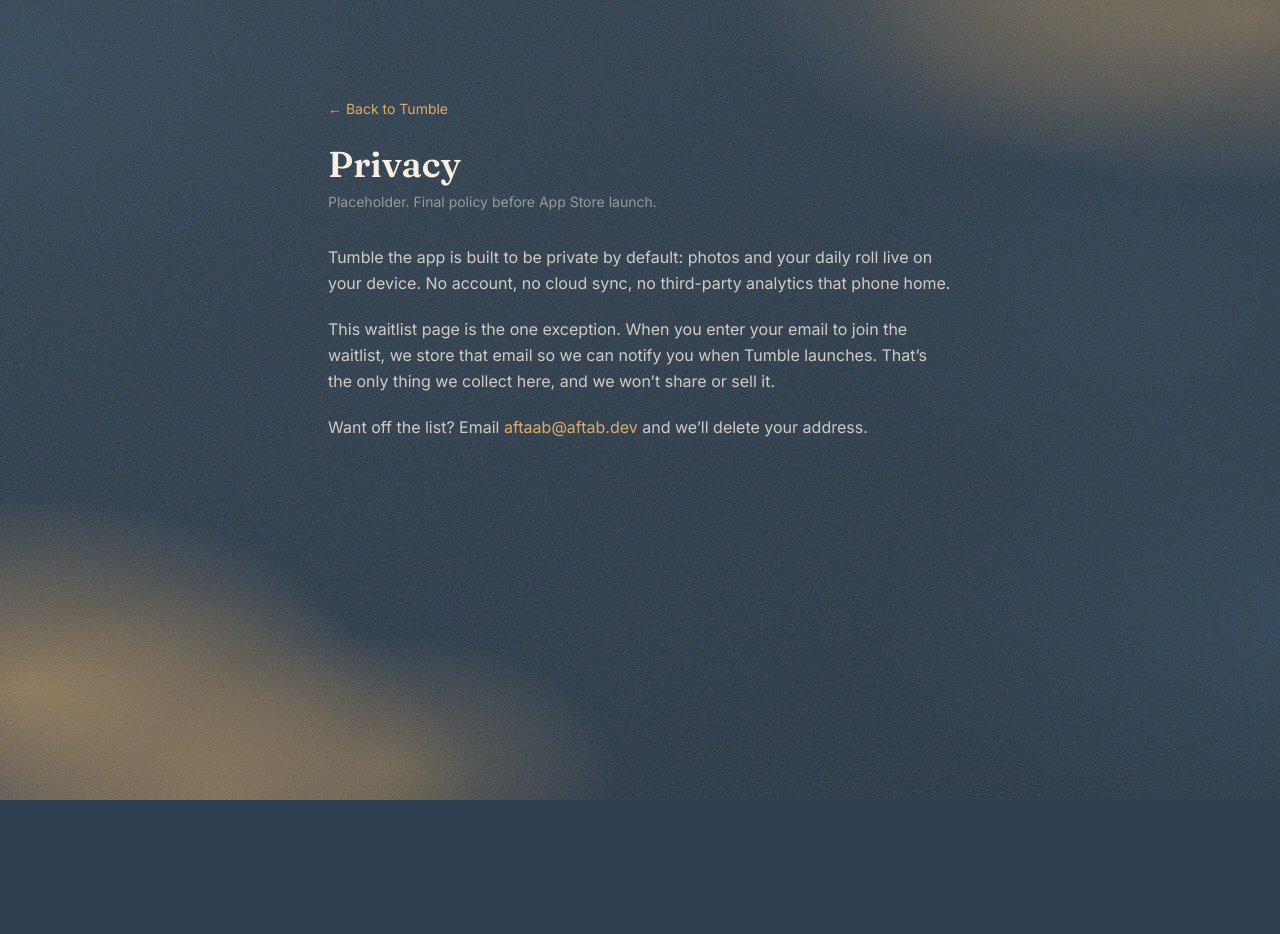
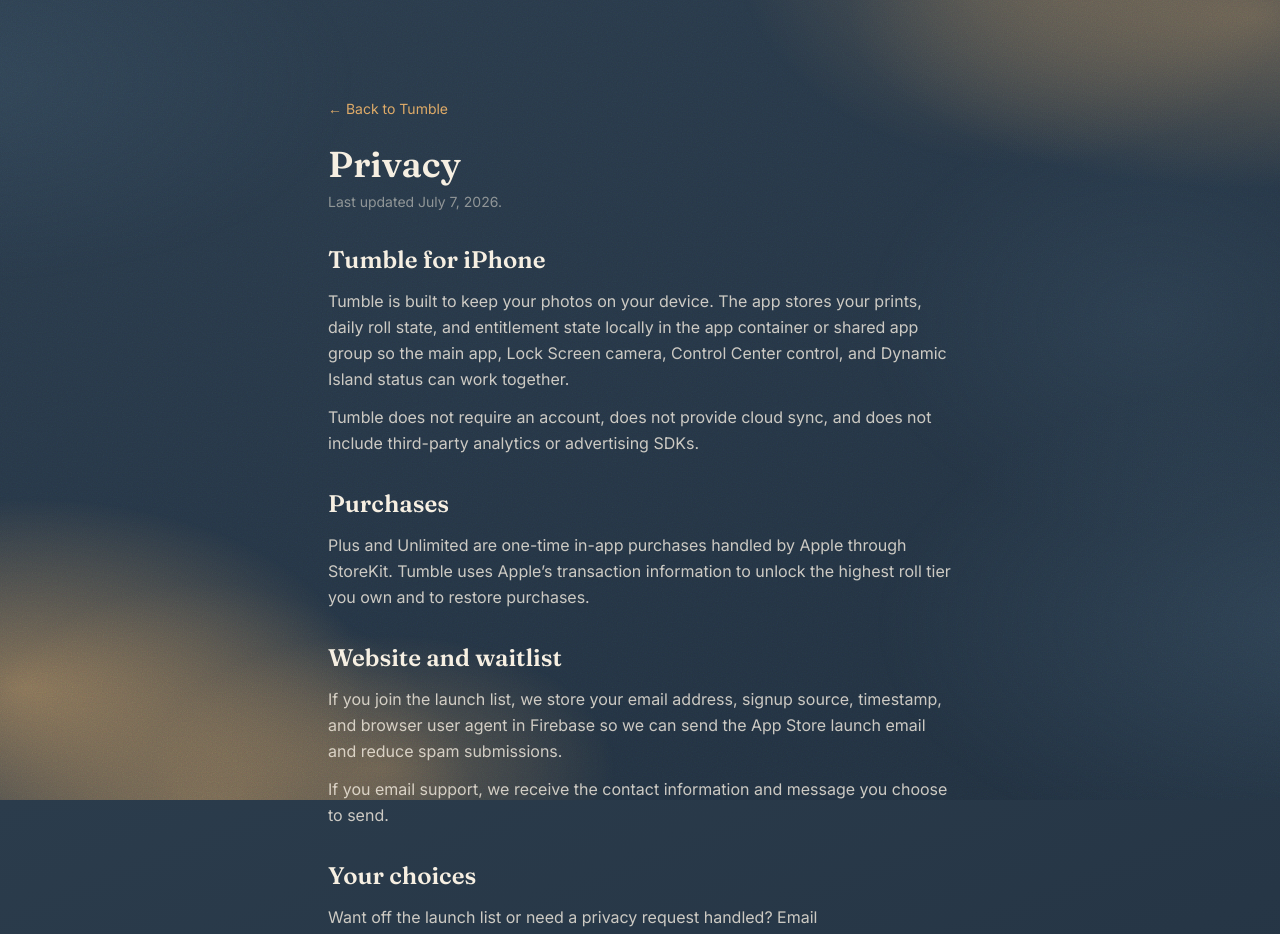
Before and after one commit to maskedsyntax/tumble, a Next.js app in the folder web/: page /privacy in a window 1280 px wide. Shown: the top 934 px of the page. Before the commit the page ends 800 px from the top, so only its background shows below. Built offline with nearby package versions, Linux system fonts and the light colour scheme.

Commit message:
Update website for App Store prep

```diff
--- a/web/src/app/(legal)/privacy/page.tsx
+++ b/web/src/app/(legal)/privacy/page.tsx
@@ -4,7 +4,7 @@
 
 export const metadata: Metadata = {
   title: "Privacy · Tumble",
-  description: "How Tumble handles your data. Short version: it mostly doesn't.",
+  description: "How Tumble handles app photos, purchases, waitlist emails, and support requests.",
 };
 
 export default function PrivacyPage() {
@@ -14,27 +14,64 @@
         &larr; Back to Tumble
       </Link>
       <h1 className="mt-6 font-display text-4xl font-semibold text-cream">Privacy</h1>
-      <p className="mt-2 text-sm text-cream/50">Placeholder. Final policy before App Store launch.</p>
+      <p className="mt-2 text-sm text-cream/50">Last updated July 7, 2026.</p>
 
-      <div className="mt-8 space-y-5 leading-relaxed text-cream/80">
-        <p>
-          Tumble the app is built to be private by default: photos and your daily
-          roll live on your device. No account, no cloud sync, no third-party
-          analytics that phone home.
+      <div className="mt-8 space-y-8 leading-relaxed text-cream/80">
+        <section>
+          <h2 className="font-display text-2xl font-semibold text-cream">
+            Tumble for iPhone
+          </h2>
+          <p className="mt-3">
+            Tumble is built to keep your photos on your device. The app stores
+            your prints, daily roll state, and entitlement state locally in the
+            app container or shared app group so the main app, Lock Screen
+            camera, Control Center control, and Dynamic Island status can work
+            together.
           </p>
-        <p>
-          This waitlist page is the one exception. When you enter your email to
-          join the waitlist, we store that email so we can notify you when Tumble
-          launches. That&rsquo;s the only thing we collect here, and we won&rsquo;t
-          share or sell it.
+          <p className="mt-3">
+            Tumble does not require an account, does not provide cloud sync, and
+            does not include third-party analytics or advertising SDKs.
           </p>
-        <p>
-          Want off the list? Email{" "}
+        </section>
+
+        <section>
+          <h2 className="font-display text-2xl font-semibold text-cream">
+            Purchases
+          </h2>
+          <p className="mt-3">
+            Plus and Unlimited are one-time in-app purchases handled by Apple
+            through StoreKit. Tumble uses Apple&rsquo;s transaction information to
+            unlock the highest roll tier you own and to restore purchases.
+          </p>
+        </section>
+
+        <section>
+          <h2 className="font-display text-2xl font-semibold text-cream">
+            Website and waitlist
+          </h2>
+          <p className="mt-3">
+            If you join the launch list, we store your email address, signup
+            source, timestamp, and browser user agent in Firebase so we can send
+            the App Store launch email and reduce spam submissions.
+          </p>
+          <p className="mt-3">
+            If you email support, we receive the contact information and message
+            you choose to send.
+          </p>
+        </section>
+
+        <section>
+          <h2 className="font-display text-2xl font-semibold text-cream">
+            Your choices
+          </h2>
+          <p className="mt-3">
+            Want off the launch list or need a privacy request handled? Email{" "}
             <a href="mailto:aftaab@aftab.dev" className="text-amber hover:underline">
               aftaab@aftab.dev
             </a>{" "}
-          and we&rsquo;ll delete your address.
+            and we will delete your waitlist address or respond to your request.
           </p>
+        </section>
       </div>
     </main>
   );
--- a/web/src/app/(legal)/terms/page.tsx
+++ b/web/src/app/(legal)/terms/page.tsx
@@ -4,7 +4,7 @@
 
 export const metadata: Metadata = {
   title: "Terms · Tumble",
-  description: "Terms for using the Tumble website and waitlist.",
+  description: "Terms for using the Tumble website, launch list, and iPhone app.",
 };
 
 export default function TermsPage() {
@@ -14,26 +14,54 @@
         &larr; Back to Tumble
       </Link>
       <h1 className="mt-6 font-display text-4xl font-semibold text-cream">Terms</h1>
-      <p className="mt-2 text-sm text-cream/50">Placeholder. Full terms before App Store launch.</p>
+      <p className="mt-2 text-sm text-cream/50">Last updated July 7, 2026.</p>
 
-      <div className="mt-8 space-y-5 leading-relaxed text-cream/80">
-        <p>
-          This site is a pre-launch page for Tumble, an iOS camera app in
-          development. Everything here (screenshots, mockups, features, timing)
-          is subject to change before release.
+      <div className="mt-8 space-y-8 leading-relaxed text-cream/80">
+        <section>
+          <h2 className="font-display text-2xl font-semibold text-cream">
+            Website and launch list
+          </h2>
+          <p className="mt-3">
+            This site introduces Tumble and lets you sign up for the App Store
+            launch email. Joining the launch list is free, is not a purchase,
+            and does not promise early access or a specific release date.
           </p>
-        <p>
-          Joining the waitlist signs you up to receive a launch notification by
-          email. It isn&rsquo;t a purchase or a promise of access, and you can
-          unsubscribe at any time.
+        </section>
+
+        <section>
+          <h2 className="font-display text-2xl font-semibold text-cream">
+            App availability
+          </h2>
+          <p className="mt-3">
+            Tumble is in final App Store submission prep. Features, pricing,
+            screenshots, and device support may still change before the App
+            Store listing is live.
           </p>
-        <p>
+        </section>
+
+        <section>
+          <h2 className="font-display text-2xl font-semibold text-cream">
+            Purchases
+          </h2>
+          <p className="mt-3">
+            The app is free to start and offers optional one-time in-app
+            purchases for higher daily shot limits. Purchases are processed by
+            Apple and are subject to Apple&rsquo;s App Store terms and policies.
+          </p>
+        </section>
+
+        <section>
+          <h2 className="font-display text-2xl font-semibold text-cream">
+            Support
+          </h2>
+          <p className="mt-3">
             Questions?{" "}
             <a href="mailto:aftaab@aftab.dev" className="text-amber hover:underline">
               aftaab@aftab.dev
             </a>
             .
           </p>
+        </section>
       </div>
     </main>
   );
--- a/web/src/app/layout.tsx
+++ b/web/src/app/layout.tsx
@@ -18,11 +18,11 @@
 
 const SITE_URL = "https://gettumbleapp.com";
 const DESCRIPTION =
-  "Tumble is a tiny lock-screen camera that makes you wait to see what you shot. Twelve shots a day. Shake to develop. Join the waitlist.";
+  "Tumble is a private iPhone camera in final App Store prep. Pull down from the Dynamic Island or Lock Screen, shoot a daily roll, then shake to develop.";
 
 export const metadata: Metadata = {
   metadataBase: new URL(SITE_URL),
-  title: "Tumble · A camera that makes you wait",
+  title: "Tumble · A slower camera you can own",
   description: DESCRIPTION,
   applicationName: "Tumble",
   keywords: ["camera", "film camera", "iPhone", "lock screen", "instant photo", "Tumble"],
@@ -31,12 +31,12 @@
     type: "website",
     url: SITE_URL,
     siteName: "Tumble",
-    title: "Tumble · A camera that makes you wait",
+    title: "Tumble · A slower camera you can own",
     description: DESCRIPTION,
   },
   twitter: {
     card: "summary_large_image",
-    title: "Tumble · A camera that makes you wait",
+    title: "Tumble · A slower camera you can own",
     description: DESCRIPTION,
   },
   icons: {
--- a/web/src/app/page.tsx
+++ b/web/src/app/page.tsx
@@ -1,6 +1,7 @@
 import Hero from "@/components/Hero";
 import RollExplainer from "@/components/RollExplainer";
 import DrawerMockup from "@/components/DrawerMockup";
+import AppProgress from "@/components/AppProgress";
 import Pricing from "@/components/Pricing";
 import Footer from "@/components/Footer";
 
@@ -10,6 +11,7 @@
       <Hero />
       <RollExplainer />
       <DrawerMockup />
+      <AppProgress />
       <Pricing />
       <Footer />
     </main>
--- a/web/src/app/support/page.tsx
+++ b/web/src/app/support/page.tsx
@@ -6,7 +6,7 @@
 
 export const metadata: Metadata = {
   title: "Support · Tumble",
-  description: "Get help with Tumble, the slower iPhone camera for daily photo rolls.",
+  description: "Get help with Tumble, the private iPhone camera for daily photo rolls.",
 };
 
 export default function SupportPage() {
@@ -25,8 +25,9 @@
             Need a hand with your roll?
           </h1>
           <p className="mt-5 leading-relaxed text-cream/80">
-            Tumble is still getting ready for launch. If something feels unclear,
-            broken, or oddly exposed, send a note and we will help from there.
+            Tumble is in final App Store submission prep. For launch questions,
+            purchase restores, privacy requests, or bug reports, email support
+            and we will help from there.
           </p>
 
           <a
@@ -67,8 +68,8 @@
             Press and feedback
           </h2>
           <p className="mt-3 leading-relaxed">
-            Send product feedback, bug notes, or anything that helps make Tumble
-            feel more like a real pocket camera.
+            Send product feedback, bug notes, press questions, or review-copy
+            requests before the App Store page goes live.
           </p>
         </article>
       </section>
--- /dev/null
+++ b/web/src/components/AppProgress.tsx
@@ -0,0 +1,65 @@
+const SURFACES = [
+  {
+    name: "Lock Screen capture",
+    status: "Built",
+    body: "A LockedCameraCapture extension opens Tumble without turning the app into another feed.",
+  },
+  {
+    name: "Dynamic Island camera",
+    status: "Built",
+    body: "Pull from the island, shoot, and watch the print fall back into the Drawer.",
+  },
+  {
+    name: "Daily roll logic",
+    status: "Built",
+    body: "Twelve free shots reset daily, with Plus and Unlimited handled by StoreKit 2.",
+  },
+  {
+    name: "Private storage",
+    status: "Built",
+    body: "Photos stay on device in the shared app container. No account, no cloud, no analytics SDK.",
+  },
+];
+
+export default function AppProgress() {
+  return (
+    <section className="relative z-10 mx-auto grid max-w-5xl gap-9 px-6 py-14 md:grid-cols-[0.9fr_1.1fr] md:items-center md:py-18">
+      <div>
+        <div className="mb-3 text-xs font-semibold uppercase tracking-widest text-gold">
+          Current build
+        </div>
+        <h2 className="font-display text-3xl font-semibold leading-tight text-cream sm:text-4xl">
+          The app is in final submission prep.
+        </h2>
+        <p className="mt-4 leading-relaxed text-cream/75">
+          Tumble has moved from waitlist idea to native iOS app: camera
+          extensions, Dynamic Island status, StoreKit purchases, privacy
+          manifests, and the Drawer-first shooting flow are now in place.
+        </p>
+        <p className="mt-4 text-sm font-medium text-amber">
+          Join the launch list and we will send one note when the App Store page
+          is live.
+        </p>
+      </div>
+
+      <div className="grid gap-3 sm:grid-cols-2">
+        {SURFACES.map((surface) => (
+          <article
+            key={surface.name}
+            className="border border-cream/14 bg-cream/[0.045] p-5 shadow-[0_18px_50px_-36px_rgba(0,0,0,0.9)] backdrop-blur-sm"
+          >
+            <div className="flex items-center justify-between gap-3">
+              <h3 className="font-display text-xl font-semibold text-cream">
+                {surface.name}
+              </h3>
+              <span className="shrink-0 rounded-full border border-amber/35 bg-amber/10 px-2.5 py-1 text-[10px] font-bold uppercase tracking-wider text-amber">
+                {surface.status}
+              </span>
+            </div>
+            <p className="mt-3 text-sm leading-relaxed text-cream/68">{surface.body}</p>
+          </article>
+        ))}
+      </div>
+    </section>
+  );
+}
--- a/web/src/components/ComingSoonBadge.tsx
+++ b/web/src/components/ComingSoonBadge.tsx
@@ -1,7 +1,7 @@
 /**
- * Pre-launch stand-in for the App Store CTA. The app has no listing yet, so the
- * badge is non-linking and muted, paired with a placeholder QR. Swap in the real
- * Apple badge + live URL + a QR to the listing once it exists (spec §9.1).
+ * Pre-submission stand-in for the App Store CTA. The app has no listing yet, so
+ * the badge is non-linking and muted, paired with a placeholder QR. Swap in the
+ * real Apple badge + live URL + a QR to the listing once it exists (spec §9.1).
  */
 export default function ComingSoonBadge() {
   return (
@@ -33,7 +33,7 @@
       </div>
 
       <p className="text-xs text-cream/50">
-        Coming to iPhone &middot; supported devices confirmed at launch
+        iPhone app in final submission prep &middot; supported devices confirmed at launch
       </p>
     </div>
   );
--- a/web/src/components/DrawerMockup.tsx
+++ b/web/src/components/DrawerMockup.tsx
@@ -91,8 +91,8 @@
         Your Drawer
       </h2>
       <p className="mb-8 max-w-md text-center text-cream/75">
-        Not a camera roll. A drawer you toss prints into, and they age the way
-        real photos do.
+        Not a camera roll and not a viewfinder-first app. Your home screen is a
+        pile of prints from today, with older days tucked into collections.
       </p>
 
       <div className="relative">
@@ -106,9 +106,17 @@
 
           {/* screen */}
           <div className="relative h-full w-full overflow-hidden rounded-[2rem] bg-gradient-to-b from-[#2a3a49] to-[#182430]">
+            <div
+              className="absolute left-1/2 top-9 z-20 flex -translate-x-1/2 items-center gap-1 rounded-full border border-amber/30 bg-black/60 px-3 py-1 text-[10px] font-semibold text-cream/90 shadow-lg shadow-black/30"
+              aria-hidden="true"
+            >
+              <span className="h-1.5 w-1.5 rounded-full bg-amber" />
+              7 left
+            </div>
+
             <div className="px-5 pt-9 pb-3">
               <div className="font-display text-lg font-semibold text-cream">Drawer</div>
-              <div className="text-[11px] text-cream/50">48 developed &middot; 7 left today</div>
+              <div className="text-[11px] text-cream/50">6 today &middot; 48 total</div>
             </div>
 
             {/* scattered pile */}
--- a/web/src/components/Footer.tsx
+++ b/web/src/components/Footer.tsx
@@ -5,7 +5,7 @@
         <div className="flex items-center gap-2 font-display text-base font-semibold text-cream/85">
           Tumble
           <span className="font-sans text-xs font-normal text-cream/50">
-            On-device. No account. No cloud.
+            Private iPhone camera. No subscription.
           </span>
         </div>
 
--- a/web/src/components/Hero.tsx
+++ b/web/src/components/Hero.tsx
@@ -6,7 +6,7 @@
     <section className="relative z-10 mx-auto flex min-h-[68dvh] max-w-2xl flex-col items-center justify-center px-6 pt-14 pb-12 text-center md:min-h-[70dvh] md:pt-20 md:pb-16">
       <span className="animate-fade-up mb-6 inline-flex items-center gap-2 rounded-full border border-cream/20 bg-cream/10 px-4 py-1.5 text-xs font-medium uppercase tracking-widest text-cream/80 backdrop-blur-sm">
         <span className="h-1.5 w-1.5 rounded-full bg-amber" />
-        Coming soon to iPhone · no monthly plan
+        Final App Store prep · no monthly plan
       </span>
 
       <h1 className="animate-fade-up font-display text-5xl font-semibold leading-[1.05] tracking-tight text-cream sm:text-6xl md:text-7xl">
@@ -16,12 +16,12 @@
       </h1>
 
       <p className="animate-fade-up mx-auto mt-6 max-w-lg text-lg leading-relaxed text-cream/80">
-        Twelve thoughtful shots a day are free. Shake to develop them. If you
-        want more, pay a small one-time fee and keep the extra rolls forever.
+        Pull the camera down from the Dynamic Island or Lock Screen, take one
+        of twelve daily shots, then shake to develop it into your Drawer.
       </p>
 
       <p className="animate-fade-up mt-3 text-sm font-medium text-amber">
-        No subscription. No renewal. No paying every month for a camera.
+        On-device. No account. No cloud. One-time upgrades only.
       </p>
 
       <div className="animate-fade-up mt-9 w-full max-w-md">
--- a/web/src/components/RollExplainer.tsx
+++ b/web/src/components/RollExplainer.tsx
@@ -7,17 +7,17 @@
   {
     kicker: "The Roll",
     title: "Twelve shots a day.",
-    body: "No ads, no unlocks, no “watch this for three more.” Just twelve, fresh each morning, enough to make every shot feel deliberate.",
+    body: "Your free roll resets every day. No ads, no watch-this unlocks, no feed disguised as a camera.",
   },
   {
-    kicker: "Pay once",
-    title: "Need more? Own more.",
-    body: "If twelve is not enough, unlock more rolls with a small one-time payment. No monthly subscription, no renewal, no forever meter running in the background.",
+    kicker: "Island camera",
+    title: "Pull down to shoot.",
+    body: "The camera lives as a small top handle. Drag it open, take the shot, and the print drops straight back into the Drawer.",
   },
   {
     kicker: "Shake to develop",
     title: "You have to wait for it.",
-    body: "Take a shot and it comes out blank, face-down. Give your phone a shake and watch it develop, washed-out at first, settling into full color like real instant film.",
+    body: "Fresh prints start blank. Shake your phone to develop them, or press and hold when motion is reduced.",
   },
 ];
 
--- a/web/src/components/WaitlistForm.tsx
+++ b/web/src/components/WaitlistForm.tsx
@@ -39,7 +39,7 @@
 
       if (res.ok && data.ok) {
         setStatus("success");
-        setMessage("You're on the list. We'll email you when Tumble ships.");
+        setMessage("You're on the list. We'll email you when Tumble hits the App Store.");
         setEmail("");
       } else {
         setStatus("error");
@@ -60,7 +60,7 @@
       >
         <p className="font-display text-xl text-cream">You&rsquo;re on the list.</p>
         <p className="mt-1 text-sm text-cream/70">
-          We&rsquo;ll email you when the no-subscription camera ships.
+          We&rsquo;ll email you when the App Store page is live.
         </p>
       </div>
     );
@@ -69,7 +69,7 @@
   return (
     <form onSubmit={handleSubmit} noValidate className="mx-auto w-full max-w-xl">
       <label htmlFor="email" className="mb-3 block text-sm font-medium text-cream/85">
-        Be first to try Tumble when it launches.
+        Get the App Store link when Tumble launches.
       </label>
 
       {/* Honeypot — visually hidden, off the tab order. Bots fill it, humans don't. */}
@@ -119,7 +119,7 @@
           status === "error" ? "text-amber" : "text-cream/60"
         }`}
       >
-        {status === "error" ? message : "No spam. Just one launch email."}
+        {status === "error" ? message : "No spam. Just one App Store launch email."}
       </p>
     </form>
   );
```
Lines whose indentation alone changed are shown as unchanged.
